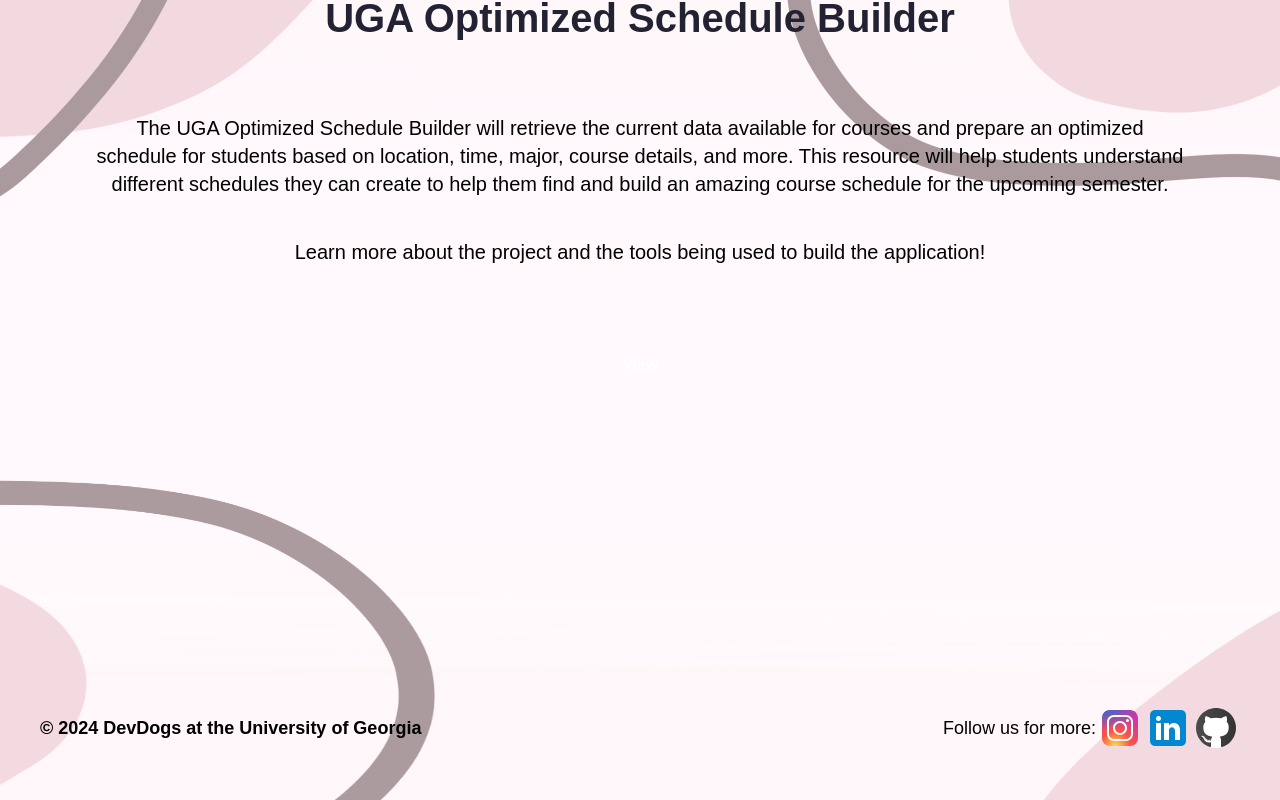
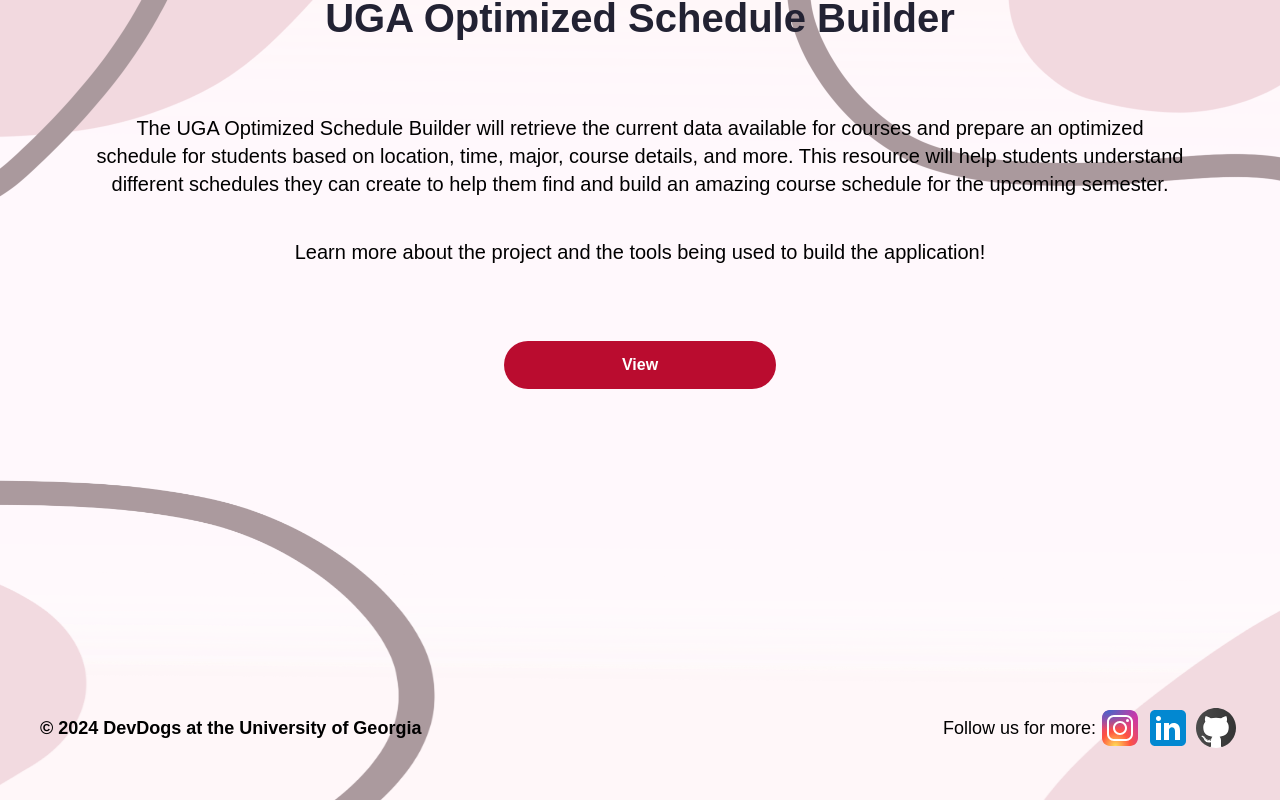
Before and after one commit to DevDogs-UGA/DevDogs-Website, a Next.js app: page /about/projects in a window 1280 px wide. Shown: the part 690-1490 px from the top of the page. Built offline with nearby package versions, Linux system fonts and the light colour scheme.

Commit message:
Changed button colors

```diff
--- a/src/app/about/page.js
+++ b/src/app/about/page.js
@@ -109,14 +109,14 @@ const AboutPage = () => {
           <div className="flex flex-nowrap items-center justify-center gap-[2rem] py-4">
             <Link
               href="/about/projects"
-              className="blue rounded-full px-4 py-2 text-lg font-medium text-white transition delay-150 ease-in-out sm:px-6 md:text-xl"
+              className="rounded-full px-4 py-2 text-lg font-medium bg-DevDogBlue text-white hover:bg-black hover:text-white  transition delay-150 ease-in-out sm:px-6 md:text-xl"
             >
               <Button>All Projects</Button>
             </Link>
             <Link
               target="_blank"
               href="/about/people"
-              className="red rounded-full px-4 py-2 text-lg font-medium text-white transition delay-150 ease-in-out sm:px-6 md:text-xl"
+              className=" bg-[#BA0C2F] hover:bg-black hover:text-white  rounded-full px-4 py-2 text-lg font-medium text-white transition delay-150 ease-in-out sm:px-6 md:text-xl"
             >
               <Button>Our People</Button>
             </Link>
--- a/src/app/about/projects/page.js
+++ b/src/app/about/projects/page.js
@@ -97,7 +97,7 @@ const Page = () => {
 
       <Link
         href="https://github.com/DevDogs-UGA/Optimal-Schedule-Builder"
-        className="red container mx-auto my-[75px] block max-w-[17rem] rounded-full py-3 font-semibold text-white transition duration-300 ease-in-out"
+        className="bg-BulldogRed container transition ease-in-out duration-300 block mx-auto rounded-full max-w-[17rem] font-semibold py-3 my-[75px]  text-white hover:bg-black hover:text-white"
       >
         <Button className="">View</Button>
       </Link>
```
